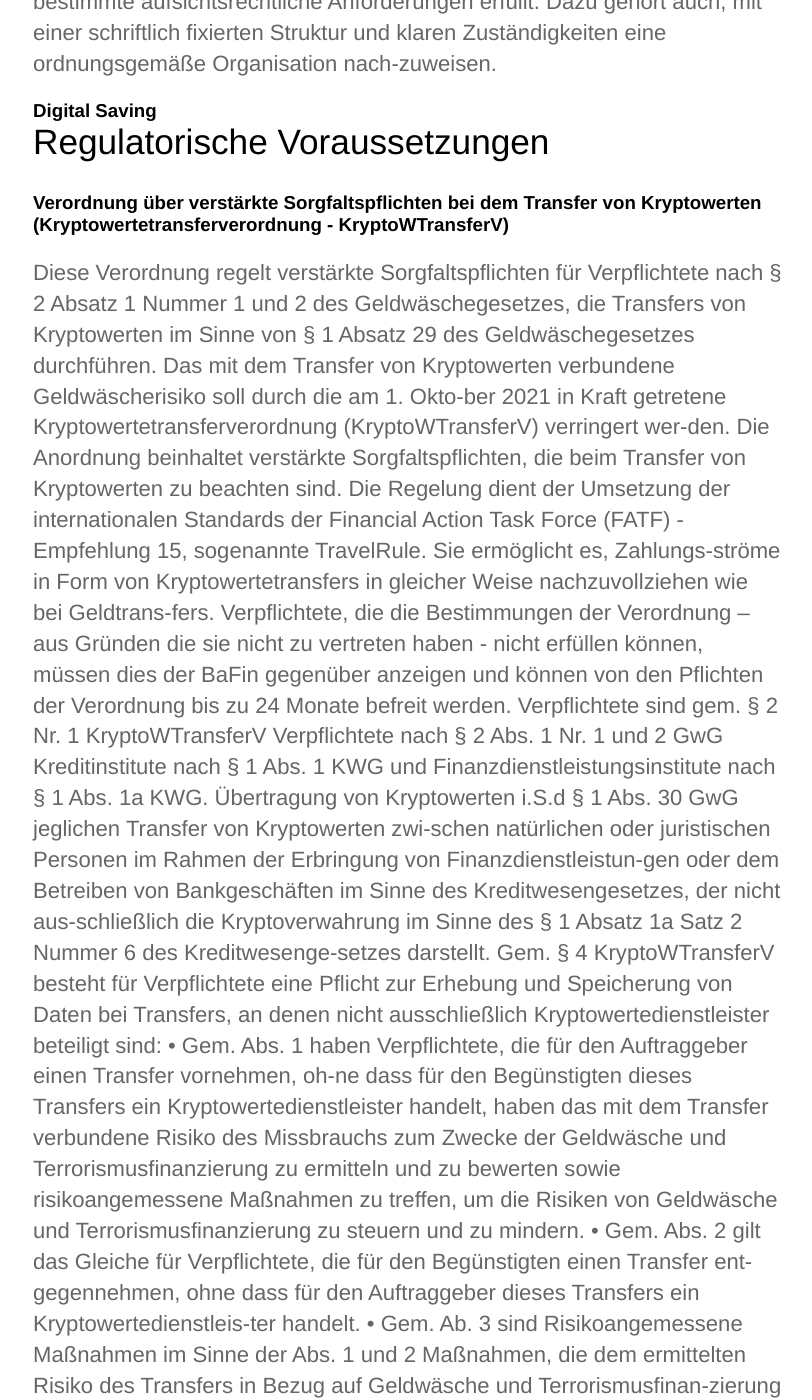
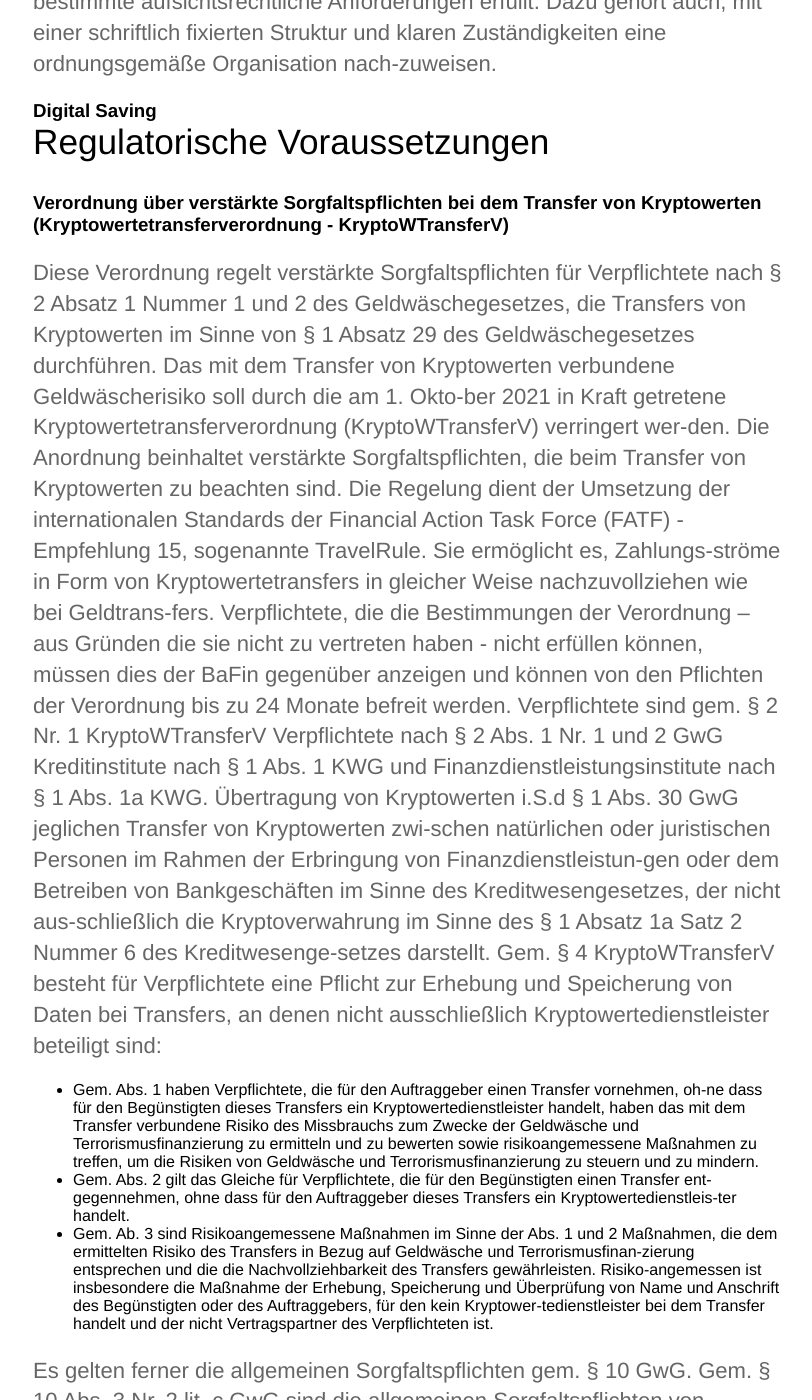
Before and after one commit to Bitcoin-InnovationHub/home, a Jekyll site: the page built from _posts/2022-05-16-bitcoin-microfinance.md, in a window 1280 px wide and 1400 px high, scrolled down 1401 px. Shown: the whole window, without its empty margins (232-1044 px from the left). Built offline with Jekyll 4.4.1, drawn with Linux system fonts in a browser that asks for light colours; some of the changed text lies outside the part shown.

Commit message:
Update 2022-05-16-bitcoin-microfinance.md

```diff
--- a/_posts/2022-05-16-bitcoin-microfinance.md
+++ b/_posts/2022-05-16-bitcoin-microfinance.md
@@ -45,9 +45,12 @@ Das mit dem Transfer von Kryptowerten verbundene Geldwäscherisiko soll durch di
 Verpflichtete sind gem. § 2 Nr. 1 KryptoWTransferV Verpflichtete nach § 2 Abs. 1 Nr. 1 und 2 GwG Kreditinstitute nach § 1 Abs. 1 KWG und Finanzdienstleistungsinstitute nach § 1 Abs. 1a KWG.
 Übertragung von Kryptowerten i.S.d § 1 Abs. 30 GwG jeglichen Transfer von Kryptowerten zwi-schen natürlichen oder juristischen Personen im Rahmen der Erbringung von Finanzdienstleistun-gen oder dem Betreiben von Bankgeschäften im Sinne des Kreditwesengesetzes, der nicht aus-schließlich die Kryptoverwahrung im Sinne des § 1 Absatz 1a Satz 2 Nummer 6 des Kreditwesenge-setzes darstellt.
 Gem. § 4 KryptoWTransferV besteht für Verpflichtete eine Pflicht zur Erhebung und Speicherung von Daten bei Transfers, an denen nicht ausschließlich Kryptowertedienstleister beteiligt sind:
-•	Gem. Abs. 1 haben Verpflichtete, die für den Auftraggeber einen Transfer vornehmen, oh-ne dass für den Begünstigten dieses Transfers ein Kryptowertedienstleister handelt, haben das mit dem Transfer verbundene Risiko des Missbrauchs zum Zwecke der Geldwäsche und Terrorismusfinanzierung zu ermitteln und zu bewerten sowie risikoangemessene Maßnahmen zu treffen, um die Risiken von Geldwäsche und Terrorismusfinanzierung zu steuern und zu mindern.
-•	Gem. Abs. 2 gilt das Gleiche für Verpflichtete, die für den Begünstigten einen Transfer ent-gegennehmen, ohne dass für den Auftraggeber dieses Transfers ein Kryptowertedienstleis-ter handelt.
-•	Gem. Ab. 3 sind Risikoangemessene Maßnahmen im Sinne der Abs. 1 und 2 Maßnahmen, die dem ermittelten Risiko des Transfers in Bezug auf Geldwäsche und Terrorismusfinan-zierung entsprechen und die die Nachvollziehbarkeit des Transfers gewährleisten. Risiko-angemessen ist insbesondere die Maßnahme der Erhebung, Speicherung und Überprüfung von Name und Anschrift des Begünstigten oder des Auftraggebers, für den kein Kryptower-tedienstleister bei dem Transfer handelt und der nicht Vertragspartner des Verpflichteten ist.
+ <ul>
+  <li>Gem. Abs. 1 haben Verpflichtete, die für den Auftraggeber einen Transfer vornehmen, oh-ne dass für den Begünstigten dieses Transfers ein Kryptowertedienstleister handelt, haben das mit dem Transfer verbundene Risiko des Missbrauchs zum Zwecke der Geldwäsche und Terrorismusfinanzierung zu ermitteln und zu bewerten sowie risikoangemessene Maßnahmen zu treffen, um die Risiken von Geldwäsche und Terrorismusfinanzierung zu steuern und zu mindern.</li>
+  <li>Gem. Abs. 2 gilt das Gleiche für Verpflichtete, die für den Begünstigten einen Transfer ent-gegennehmen, ohne dass für den Auftraggeber dieses Transfers ein Kryptowertedienstleis-ter handelt.</li>
+  <li>Gem. Ab. 3 sind Risikoangemessene Maßnahmen im Sinne der Abs. 1 und 2 Maßnahmen, die dem ermittelten Risiko des Transfers in Bezug auf Geldwäsche und Terrorismusfinan-zierung entsprechen und die die Nachvollziehbarkeit des Transfers gewährleisten. Risiko-angemessen ist insbesondere die Maßnahme der Erhebung, Speicherung und Überprüfung von Name und Anschrift des Begünstigten oder des Auftraggebers, für den kein Kryptower-tedienstleister bei dem Transfer handelt und der nicht Vertragspartner des Verpflichteten ist.</li>
+</ul>
+
 Es gelten ferner die allgemeinen Sorgfaltspflichten gem. § 10 GwG. Gem. § 10 Abs. 3 Nr. 2 lit. c GwG sind die allgemeinen Sorgfaltspflichten von Verpflichteten zu erfüllen bei Transaktionen, die au-ßerhalb einer Geschäftsbeziehung durchgeführt werden, wenn es sich um die Übertragung von Kryptowerten handelt, die zum Zeitpunkt der Übertragung einem Gegenwert von 1 000 Euro oder mehr entspricht.
 
 ### Wertpapierinstitutsgesetz – WpIG
```
